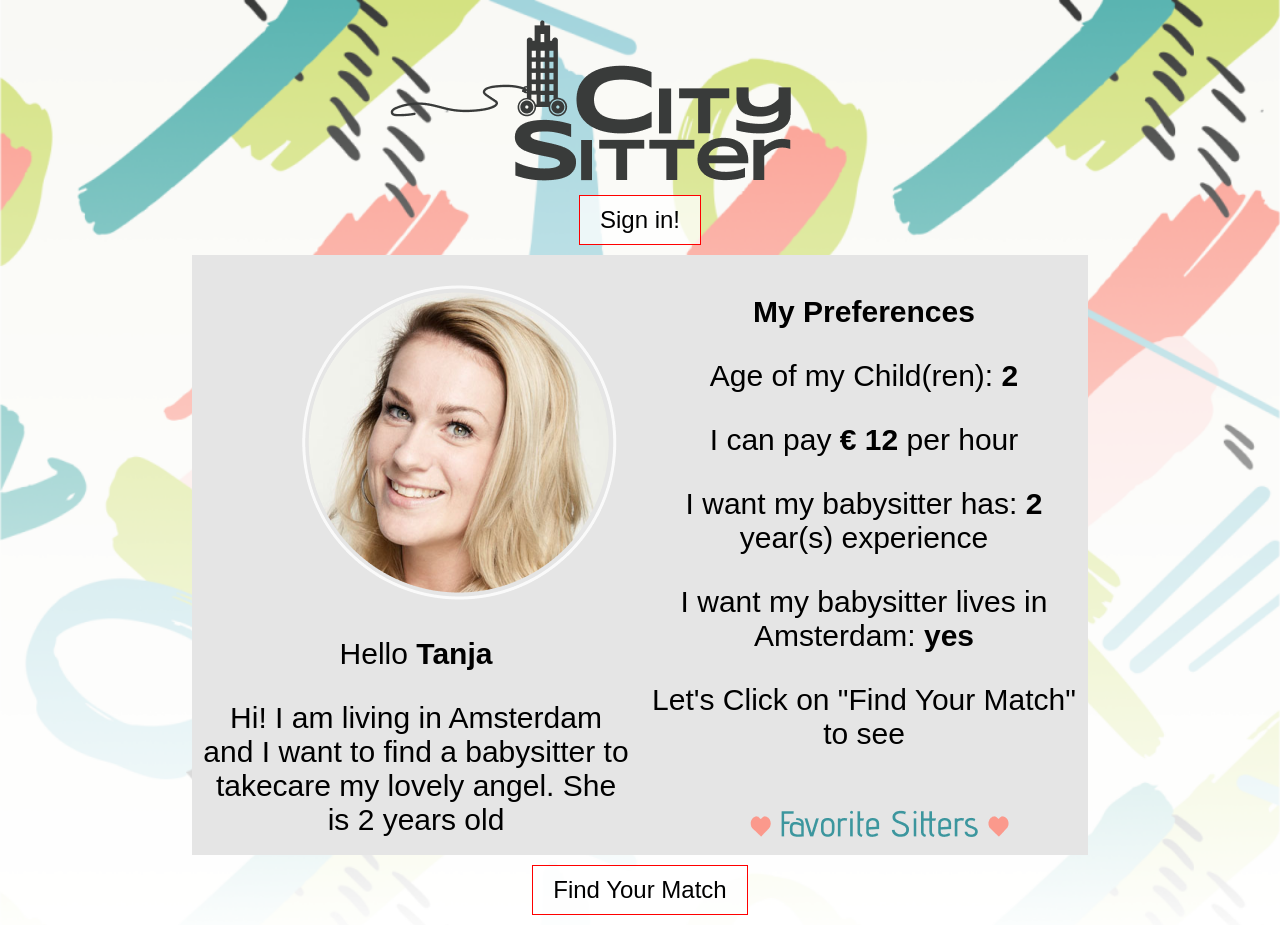
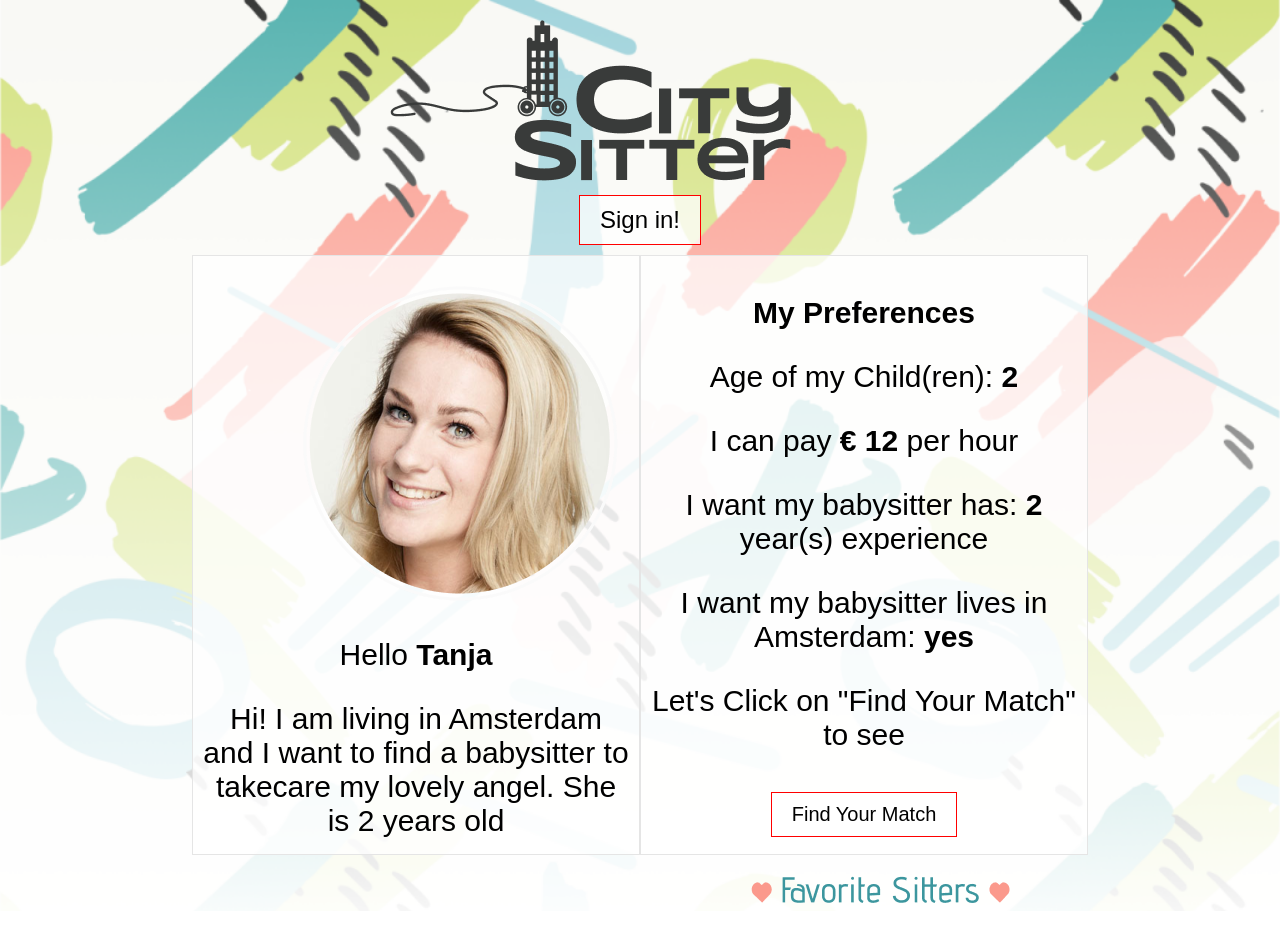
Before and after one commit to SerksesE/babysitter-tinder, a React (Create React App) app: page /parentprofile in a window 1280 px wide. Built offline with nearby package versions, Linux system fonts and the light colour scheme; a web font is replaced by a local one.

Commit message:
fix error css

```diff
--- a/src/components/Parents.js
+++ b/src/components/Parents.js
@@ -19,11 +19,9 @@ export class Parents extends Component {
           <p>I want my babysitter has: <b>{this.props.expYears}</b> year(s) experience</p>
           <p>I want my babysitter lives in Amsterdam: <b>{this.props.location}</b></p>
           <p>Let's Click on "Find Your Match" to see</p>
+          <Link to={'/matches'} ><button className='findmatch'>Find Your Match</button></Link>
           <img src={favour} className='ava' alt='favour' />
         </div>
-      </div>
-      <div>
-        <Link to={'/matches'} ><button onclick="findyourmatch">Find Your Match</button></Link>
       </div>
     </div>
   }
--- a/src/styles/matches.css
+++ b/src/styles/matches.css
@@ -98,7 +98,8 @@ body {
 }
 
 .profile {
-  background-color: #E5E5E5;
+  border: 1px solid #e5e5e5;
+  background-color:  hsla(360, 100%, 100%, 0.75);
   float: left;
   width: 50%;
   padding: 10px;
@@ -111,3 +112,7 @@ div.parents div.profile img.ava {
   padding-left: 100px
 
 }
+
+div.parents div.profile button.findmatch {
+  font-size: 20px;
+}
```
